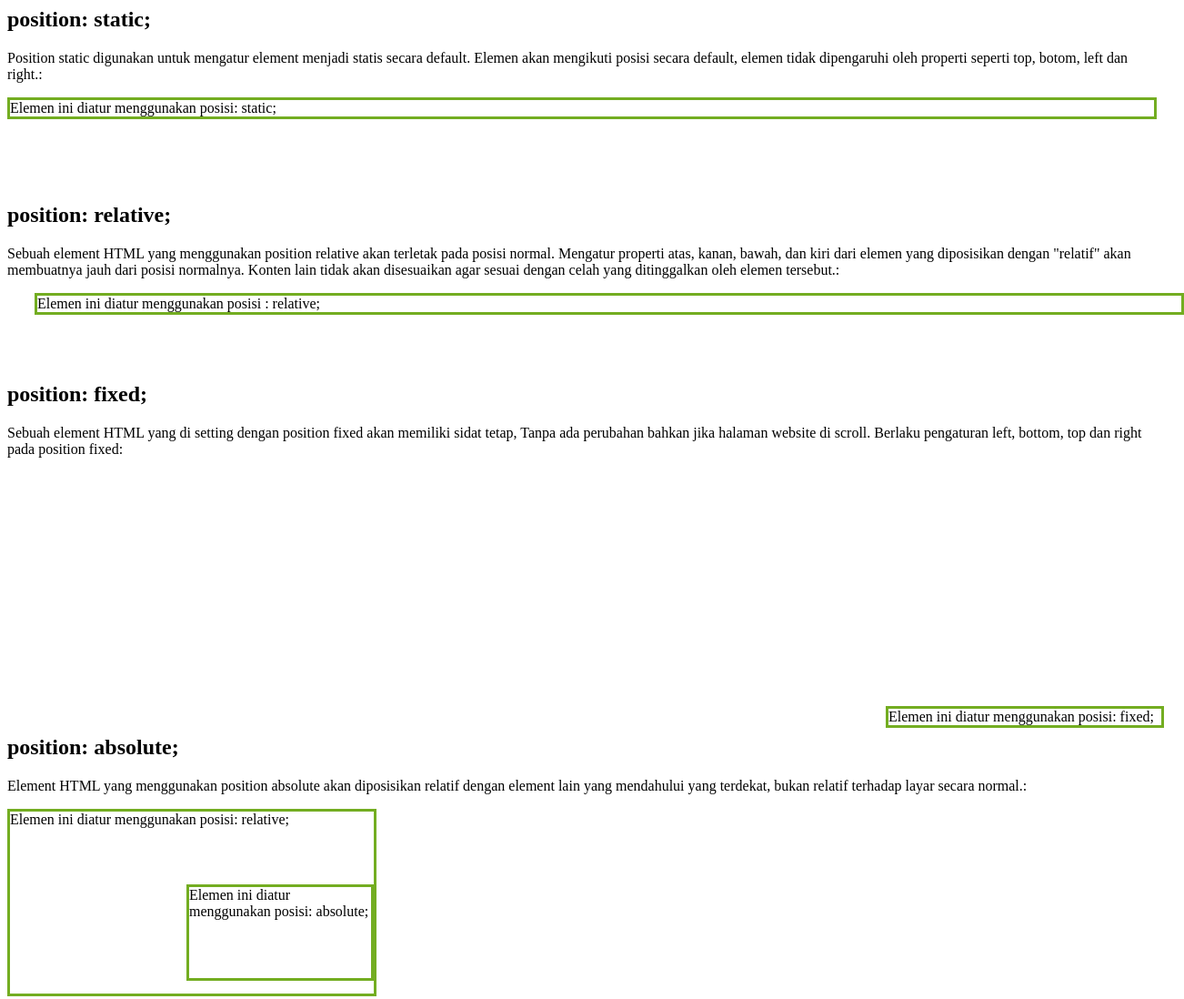
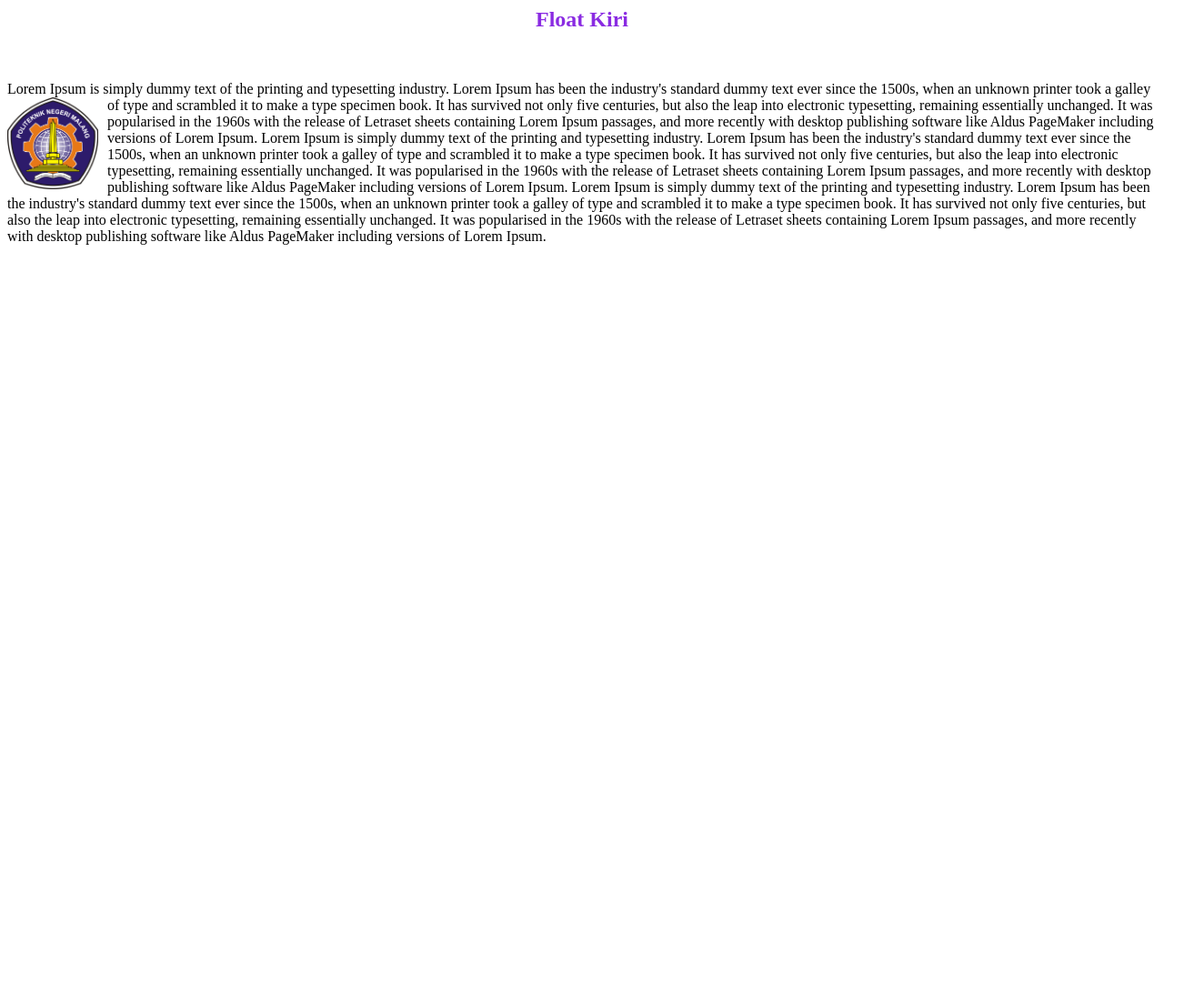
Before and after one commit to Awimya-Rn/dasarWeb, a plain HTML site: page JobSheet2/index.html in a window 1280 px wide. Shown: the top 1098 px of the page at 91% size, 1302 px wide, since content can reach past the window. After the commit the page ends 800 px from the top, so only its background shows below. Drawn offline with Linux system fonts and the light colour scheme.

Commit message:
praktikum11_soal18

```diff
--- a/JobSheet2/index.html
+++ b/JobSheet2/index.html
@@ -1,74 +1,35 @@
 <html>
 <head>
-  <title>Position CSS</title>
-  <link rel="stylesheet" href="stylePosition.css">
+  <title>Menggunakan Float</title>
+  <link rel="stylesheet" href="styleFloat.css">
 </head>
 <body>
-  <h2>position: static;</h2>
-
-  <p>Position static digunakan untuk mengatur element menjadi statis secara default.
-    Elemen akan mengikuti posisi secara default,
-    elemen tidak dipengaruhi oleh properti seperti top, botom, left dan right.:</p>
-
-  <div class="static">
-    Elemen ini diatur menggunakan posisi: static;
-  </div>
-  <br><br><br><br>
-  <h2>position: relative;</h2>
-
-  <p>Sebuah element HTML yang menggunakan position relative akan terletak pada posisi normal.
-    Mengatur properti atas, kanan, bawah, dan kiri dari elemen yang diposisikan dengan "relatif"
-    akan membuatnya jauh dari posisi normalnya.
-    Konten lain tidak akan disesuaikan agar sesuai dengan celah yang ditinggalkan oleh elemen tersebut.:</p>
-
-  <div class="relative">
-    Elemen ini diatur menggunakan posisi : relative;
-  </div>
-  <br><br><br>
-  <h2>position: fixed;</h2>
-
-  <p>Sebuah element HTML yang di setting dengan position fixed akan memiliki sidat tetap,
-    Tanpa ada perubahan bahkan jika halaman website di scroll.
-    Berlaku pengaturan left, bottom, top dan right pada position fixed:</p>
-
-  <div class="fixed">
-    Elemen ini diatur menggunakan posisi: fixed;
-  </div>
-  <br><br><br>
-  <br><br><br>
-  <br><br><br>
-  <br><br><br>
-  <br><br><br>
-
-  <h2>position: absolute;</h2>
-
-  <p>Element HTML yang menggunakan position absolute akan diposisikan relatif dengan
-    element lain yang mendahului yang terdekat,
-    bukan relatif terhadap layar secara normal.:</p>
-
-  <div class="relative1">Elemen ini diatur menggunakan posisi: relative;
-    <div class="absolute">Elemen ini diatur menggunakan posisi: absolute;</div>
-  </div>
-
-  <br><br><br>
-  <br><br><br>
-
-  <h2>position: sticky;</h2>
-  <p>Cobalah untuk <b>scroll</b> untuk mengetahui bagaimana posisi sticky bekerja.</p>
-  <p>Catatan: IE/Edge 15 dan versi yang lebih lama tidak mendukung sticky.</p>
-
-  <div class="sticky">Hola Aku adalah sticky!</div>
-
-  <div class="padding-bottom:2000px">
-    <p>Dalam contoh ini, elemen sticky menempel pada posisi paling atas halaman (top:0),
-      ketika mencapai posisi scrollnya.</p>
-    <p>Cobalah untuk melakukan scroll.</p>
-    <p>Cobalah untuk melakukan scroll.. Lorem ipsum dolor sit amet, illum definitiones no quo, maluisset
-      concludaturque et eum, altera fabulas ut quo. Atqui causae gloriatur ius te, id agam omnis evertitur eum.
-      Affert laboramus repudiandae nec et. Inciderint efficiantur his ad. Eum no molestiae voluptatibus.</p>
-    <p>Cobalah untuk melakukan scroll.. Lorem ipsum dolor sit amet, illum definitiones no quo, maluisset
-      concludaturque et eum, altera fabulas ut quo. Atqui causae gloriatur ius te, id agam omnis evertitur eum.
-      Affert laboramus repudiandae nec et. Inciderint efficiantur his ad. Eum no molestiae voluptatibus.</p>
+  <h2>Float Kiri</h2><br>
+  <div class="float1">
+    <p>
+      Lorem Ipsum is simply dummy text of the printing and typesetting industry.
+      Lorem Ipsum has been the industry's standard dummy text ever since the 1500s,
+      when an unknown printer took a galley of type and scrambled it to make a type specimen book.
+      <img class="gambar" src="img/lambang-polinema1.png">
+      It has survived not only five centuries, but also the leap into electronic typesetting,
+      remaining essentially unchanged. It was popularised in the 1960s with the release of Letraset
+      sheets containing Lorem Ipsum passages, and more recently with desktop publishing software
+      like Aldus PageMaker including versions of Lorem Ipsum.
+      Lorem Ipsum is simply dummy text of the printing and typesetting industry.
+      Lorem Ipsum has been the industry's standard dummy text ever since the 1500s,
+      when an unknown printer took a galley of type and scrambled it to make a type specimen book.
+      It has survived not only five centuries, but also the leap into electronic typesetting,
+      remaining essentially unchanged. It was popularised in the 1960s with the release of Letraset
+      sheets containing Lorem Ipsum passages, and more recently with desktop publishing software
+      like Aldus PageMaker including versions of Lorem Ipsum.
+      Lorem Ipsum is simply dummy text of the printing and typesetting industry.
+      Lorem Ipsum has been the industry's standard dummy text ever since the 1500s,
+      when an unknown printer took a galley of type and scrambled it to make a type specimen book.
+      It has survived not only five centuries, but also the leap into electronic typesetting,
+      remaining essentially unchanged. It was popularised in the 1960s with the release of Letraset
+      sheets containing Lorem Ipsum passages, and more recently with desktop publishing software
+      like Aldus PageMaker including versions of Lorem Ipsum.
+    </p>
   </div>
 </body>
 </html>
--- /dev/null
+++ b/JobSheet2/styleFloat.css
@@ -0,0 +1,9 @@
+h2{
+  text-align: center;
+  color: blueviolet;
+}
+.gambar{
+  width: 100px;
+  float: left;
+  margin-right: 10px;
+}
```
Also changed, not shown: JobSheet2/positionCSS.html (added, +77 -0 lines), JobSheet2/img/lambang-polinema1.png (added).
